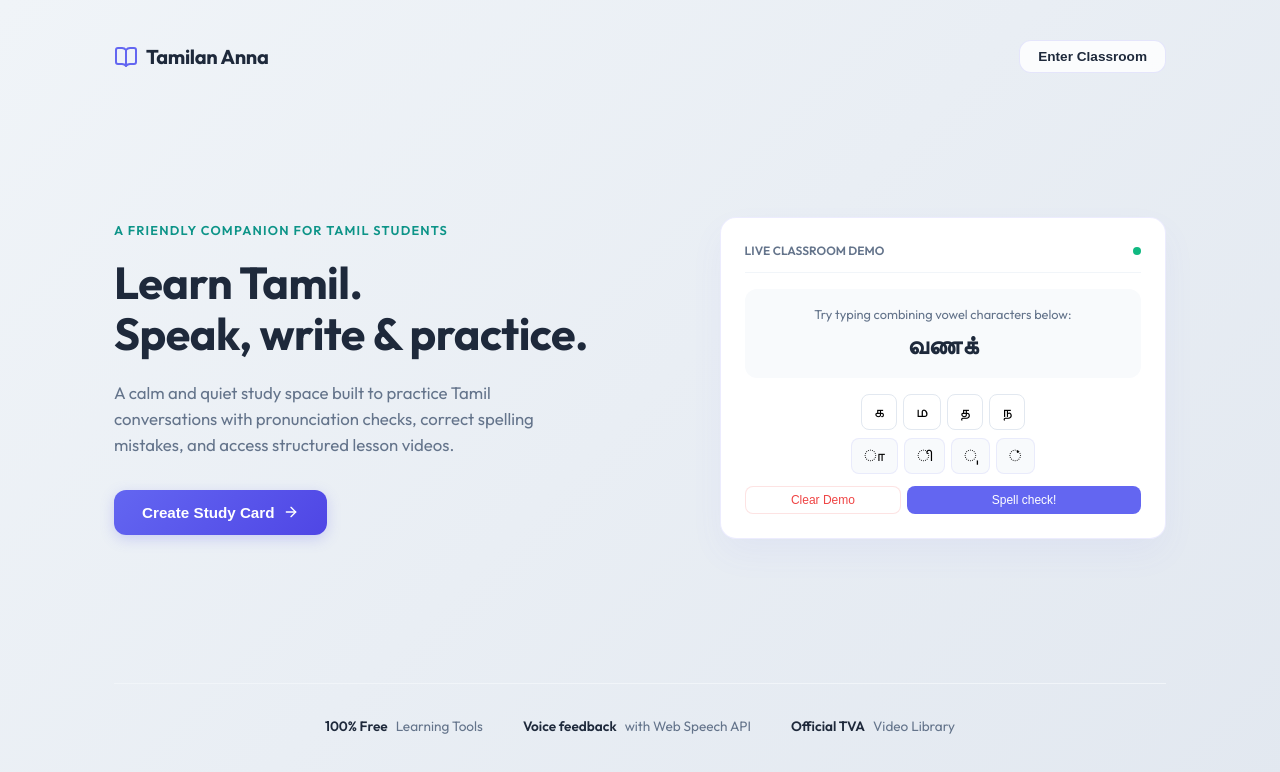
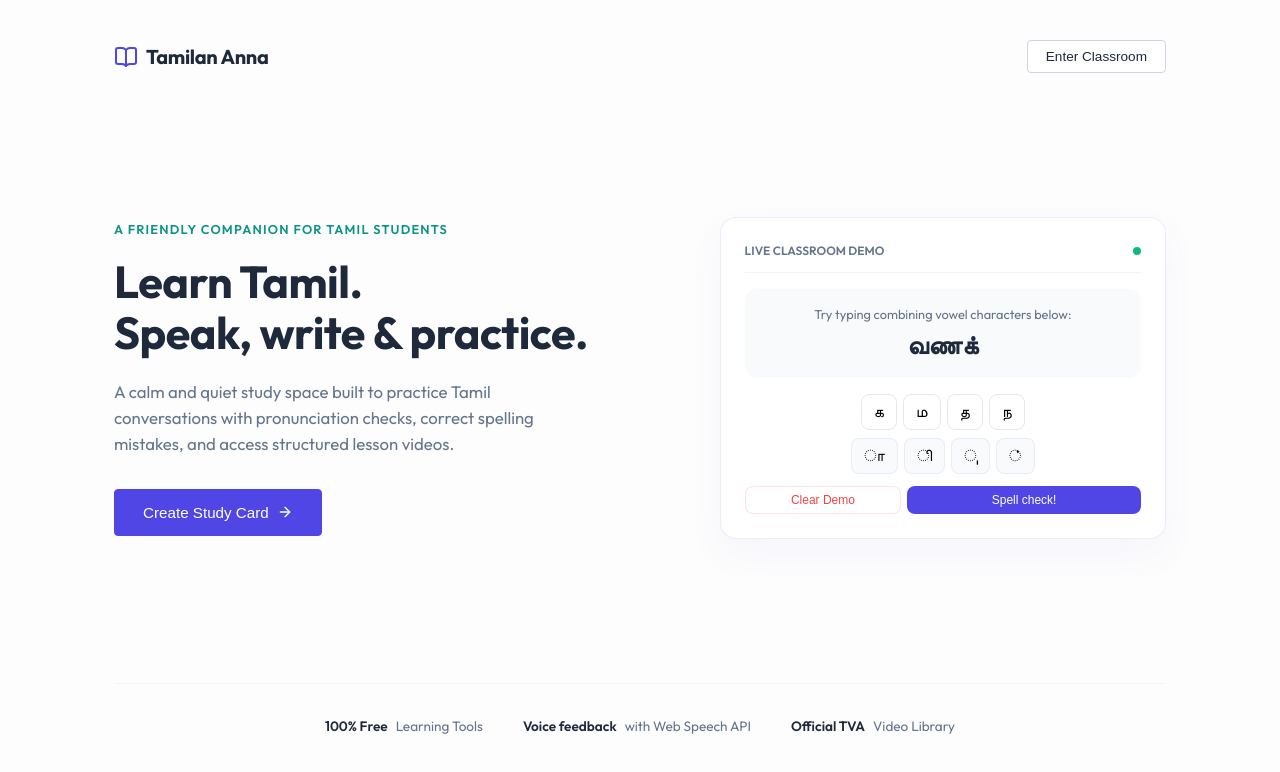
Before and after one commit to B-Sheikh/Tamilan-Anna, a React (Vite) app: page / in a window 1280 px wide. Shown: the top 772 px of the page. Built offline with nearby package versions, Linux system fonts and the light colour scheme.

Commit message:
Flatten visual styling by removing bevelled edges, glows, shadows, and rounded corners across all classroom components

```diff
--- a/src/components/Conversations.jsx
+++ b/src/components/Conversations.jsx
@@ -407,10 +407,10 @@ export default function Conversations({ apiKey, onLogActivity }) {
           border-left: 3px solid transparent;
         }
         .scenario-card:hover {
-          background: rgba(255,255,255,0.04);
+          background: rgba(0,0,0,0.02);
         }
         .active-scenario {
-          background: rgba(139, 92, 246, 0.06);
+          background: rgba(99, 102, 241, 0.05);
           border-color: var(--accent-primary);
           border-left: 3px solid var(--accent-primary);
         }
@@ -418,56 +418,53 @@ export default function Conversations({ apiKey, onLogActivity }) {
           font-size: 0.7rem;
           font-weight: bold;
           padding: 2px 6px;
-          border-radius: 4px;
+          border-radius: 2px;
           text-transform: uppercase;
         }
         .diff-badge.beginner {
-          background: rgba(16, 185, 129, 0.15);
+          background: rgba(16, 185, 129, 0.1);
           color: var(--success);
         }
         .diff-badge.intermediate {
-          background: rgba(245, 158, 11, 0.15);
+          background: rgba(245, 158, 11, 0.1);
           color: var(--warning);
         }
         .ai-avatar, .user-avatar {
           width: 40px;
           height: 40px;
-          border-radius: 50%;
+          border-radius: 4px;
           display: flex;
           align-items: center;
           justify-content: center;
           font-weight: bold;
           font-size: 0.8rem;
           flex-shrink: 0;
+          color: white;
         }
         .ai-avatar {
-          background: linear-gradient(135deg, var(--accent-secondary) 0%, #0891b2 100%);
-          color: white;
+          background: var(--accent-secondary);
         }
         .user-avatar {
-          background: linear-gradient(135deg, var(--accent-primary) 0%, #6d28d9 100%);
-          color: white;
+          background: var(--accent-primary);
         }
         .chat-bubble {
           padding: 16px;
-          border-radius: 16px;
+          border-radius: 4px;
           max-width: 80%;
           border: 1px solid var(--panel-border);
         }
         .ai-bubble {
-          background: rgba(6, 182, 212, 0.04);
-          border-top-left-radius: 0;
+          background: rgba(13, 148, 136, 0.03);
         }
         .user-bubble {
-          background: rgba(139, 92, 246, 0.04);
-          border-top-right-radius: 0;
+          background: rgba(99, 102, 241, 0.03);
         }
         .voice-btn {
-          background: rgba(255, 255, 255, 0.04);
+          background: #ffffff;
           border: 1px solid var(--panel-border);
           color: var(--text-primary);
           padding: 2px 8px;
-          border-radius: 12px;
+          border-radius: 4px;
           cursor: pointer;
           font-size: 0.75rem;
           display: flex;
@@ -476,13 +473,13 @@ export default function Conversations({ apiKey, onLogActivity }) {
           transition: all 0.2s;
         }
         .voice-btn:hover {
-          background: rgba(255, 255, 255, 0.1);
-          border-color: rgba(255,255,255,0.2);
+          background: #f8fafc;
+          border-color: #94a3b8;
         }
         .tamil-text {
           font-size: 1.25rem;
           font-weight: 500;
-          color: white;
+          color: var(--text-primary);
           margin: 4px 0;
         }
         .translit-text {
@@ -497,13 +494,13 @@ export default function Conversations({ apiKey, onLogActivity }) {
           margin: 0;
         }
         .speech-station {
-          background: rgba(0, 0, 0, 0.15);
+          background: #f8fafc;
           border: 1px solid var(--panel-border);
           padding: 20px;
-          border-radius: 16px;
+          border-radius: 4px;
         }
         .record-btn {
-          animation: pulseGlow 2s infinite;
+          animation: none;
         }
         .listening-visualizer {
           display: flex;
@@ -537,10 +534,10 @@ export default function Conversations({ apiKey, onLogActivity }) {
           100% { transform: scaleY(1.2); }
         }
         .pron-results-container {
-          background: rgba(255,255,255,0.02);
+          background: #ffffff;
           border: 1px solid var(--panel-border);
           padding: 16px;
-          border-radius: 12px;
+          border-radius: 4px;
         }
       `}</style>
     </div>
--- a/src/components/TamilKeyboard.jsx
+++ b/src/components/TamilKeyboard.jsx
@@ -166,36 +166,33 @@ export default function TamilKeyboard({ onKeyPress, targetInputRef }) {
 
       <style>{`
         .key-btn {
-          background: rgba(255, 255, 255, 0.04);
-          border: 1px solid rgba(255, 255, 255, 0.08);
-          border-radius: 8px;
+          background: #ffffff;
+          border: 1px solid #cbd5e1;
+          border-radius: 4px;
           color: var(--text-primary);
           padding: 8px 10px;
           min-width: 40px;
           font-size: 1.1rem;
           font-weight: 500;
           cursor: pointer;
-          transition: all 0.15s ease;
+          transition: all 0.1s ease;
           display: flex;
           align-items: center;
           justify-content: center;
           user-select: none;
         }
         .key-btn:hover {
-          background: rgba(255, 255, 255, 0.15);
-          border-color: rgba(255, 255, 255, 0.2);
-          transform: scale(1.05);
+          background: #f1f5f9;
+          border-color: #94a3b8;
+          transform: none;
         }
         .vowel-key:hover {
-          box-shadow: 0 0 8px rgba(6, 182, 212, 0.3);
           border-color: var(--accent-secondary);
         }
         .consonant-key:hover {
-          box-shadow: 0 0 8px rgba(139, 92, 246, 0.3);
           border-color: var(--accent-primary);
         }
         .modifier-key:hover {
-          box-shadow: 0 0 8px rgba(16, 185, 129, 0.3);
           border-color: var(--success);
         }
         .space-key {
--- a/src/index.css
+++ b/src/index.css
@@ -1,14 +1,13 @@
 @import url('https://fonts.googleapis.com/css2?family=Outfit:wght@300;400;500;600;700&family=Noto+Sans+Tamil:wght@300;400;500;600;700&display=swap');
 
 :root {
-  --bg-gradient: linear-gradient(135deg, #f0f4f8 0%, #e2e8f0 100%);
-  --bg-light: #f8fafc;
-  --panel-bg: rgba(255, 255, 255, 0.85);
-  --panel-border: rgba(99, 102, 241, 0.12);
-  --accent-primary: #6366f1; /* Indigo */
-  --accent-primary-glow: rgba(99, 102, 241, 0.15);
+  --bg-light: #fdfdfd;
+  --panel-bg: #ffffff;
+  --panel-border: #e2e8f0; /* Simple clean slate-200 border */
+  --accent-primary: #4f46e5; /* Indigo */
+  --accent-primary-glow: rgba(79, 70, 229, 0.05);
   --accent-secondary: #0d9488; /* Teal */
-  --accent-secondary-glow: rgba(13, 148, 136, 0.15);
+  --accent-secondary-glow: rgba(13, 148, 136, 0.05);
   --text-primary: #1e293b; /* Slate-800 */
   --text-muted: #64748b; /* Slate-500 */
   --success: #10b981;
@@ -28,8 +27,7 @@
 body {
   margin: 0;
   min-height: 100vh;
-  background-image: var(--bg-gradient);
-  background-attachment: fixed;
+  background-color: var(--bg-light);
   overflow-x: hidden;
 }
 
@@ -37,130 +35,104 @@ body {
   box-sizing: border-box;
 }
 
-/* Glassmorphism/Soft card utility */
+/* Flat, modern minimalist cards */
 .glass-panel {
   background: var(--panel-bg);
-  backdrop-filter: blur(12px);
-  -webkit-backdrop-filter: blur(12px);
   border: 1px solid var(--panel-border);
-  border-radius: 16px;
-  box-shadow: 0 10px 25px -5px rgba(0, 0, 0, 0.05), 0 8px 10px -6px rgba(0, 0, 0, 0.05);
-  transition: all 0.3s cubic-bezier(0.4, 0, 0.2, 1);
+  border-radius: 4px; /* Minimal, clean sharp corners */
+  box-shadow: none; /* Completely flat */
+  transition: border-color 0.15s ease-in-out;
 }
 
 .glass-panel:hover {
-  border-color: rgba(99, 102, 241, 0.25);
-  box-shadow: 0 20px 30px -10px rgba(99, 102, 241, 0.15);
-  transform: translateY(-2px);
-}
-
-/* Animations */
-@keyframes pulseGlow {
-  0%, 100% {
-    box-shadow: 0 0 15px var(--accent-primary-glow);
-  }
-  50% {
-    box-shadow: 0 0 25px rgba(99, 102, 241, 0.35);
-  }
-}
-
-@keyframes slideUp {
-  from {
-    opacity: 0;
-    transform: translateY(20px);
-  }
-  to {
-    opacity: 1;
-    transform: translateY(0);
-  }
-}
-
-.animate-fade-in {
-  animation: slideUp 0.6s cubic-bezier(0.16, 1, 0.3, 1) forwards;
+  border-color: #cbd5e1; /* Subtle hover color change, no scale, no big glows */
+  box-shadow: none;
 }
 
 /* Custom Scrollbar */
 ::-webkit-scrollbar {
-  width: 8px;
-  height: 8px;
+  width: 6px;
+  height: 6px;
 }
 ::-webkit-scrollbar-track {
-  background: rgba(0, 0, 0, 0.03);
+  background: #f1f5f9;
 }
 ::-webkit-scrollbar-thumb {
-  background: rgba(99, 102, 241, 0.15);
-  border-radius: 4px;
+  background: #cbd5e1;
+  border-radius: 2px;
 }
 ::-webkit-scrollbar-thumb:hover {
-  background: rgba(99, 102, 241, 0.3);
+  background: #94a3b8;
 }
 
-/* Buttons */
+/* Buttons: Flat with sharp borders */
 .btn-primary {
-  background: linear-gradient(135deg, var(--accent-primary) 0%, #4f46e5 100%);
+  background: var(--accent-primary);
   color: white;
-  border: none;
-  padding: 12px 24px;
-  font-weight: 550;
-  border-radius: 12px;
+  border: 1px solid var(--accent-primary);
+  padding: 10px 20px;
+  font-weight: 500;
+  border-radius: 4px; /* Sharp corners */
   cursor: pointer;
   display: inline-flex;
   align-items: center;
   gap: 8px;
-  transition: transform 0.2s, box-shadow 0.2s;
-  box-shadow: 0 4px 14px rgba(99, 102, 241, 0.25);
+  transition: background 0.15s;
+  box-shadow: none;
 }
 
 .btn-primary:hover {
-  transform: translateY(-2px);
-  box-shadow: 0 6px 20px rgba(99, 102, 241, 0.4);
+  background: #4338ca;
+  border-color: #4338ca;
+  box-shadow: none;
+  transform: none;
 }
 
 .btn-primary:active {
-  transform: translateY(0);
+  transform: none;
 }
 
 .btn-secondary {
-  background: rgba(255, 255, 255, 0.8);
+  background: #ffffff;
   color: var(--text-primary);
-  border: 1px solid rgba(99, 102, 241, 0.15);
-  padding: 12px 24px;
-  font-weight: 550;
-  border-radius: 12px;
+  border: 1px solid #cbd5e1;
+  padding: 10px 20px;
+  font-weight: 500;
+  border-radius: 4px;
   cursor: pointer;
   display: inline-flex;
   align-items: center;
   gap: 8px;
-  transition: all 0.2s;
+  transition: all 0.15s;
 }
 
 .btn-secondary:hover {
-  background: white;
-  border-color: var(--accent-primary);
-  box-shadow: 0 4px 12px rgba(99, 102, 241, 0.08);
+  background: #f8fafc;
+  border-color: #94a3b8;
+  box-shadow: none;
 }
 
 /* Form controls */
 .form-input {
-  background: white;
-  border: 1px solid rgba(99, 102, 241, 0.2);
+  background: #ffffff;
+  border: 1px solid #cbd5e1;
   color: var(--text-primary);
-  padding: 12px 16px;
-  border-radius: 12px;
+  padding: 10px 14px;
+  border-radius: 4px;
   outline: none;
-  font-size: 1rem;
-  transition: all 0.3s;
+  font-size: 0.95rem;
+  transition: border-color 0.15s;
 }
 
 .form-input:focus {
   border-color: var(--accent-primary);
-  box-shadow: 0 0 0 3px var(--accent-primary-glow);
+  box-shadow: none;
 }
 
 /* App Layout Grid */
 .layout-container {
   display: grid;
-  grid-template-columns: 280px 1fr;
+  grid-template-columns: 260px 1fr;
   min-height: 100vh;
 }
 
```
Also changed, not shown: src/components/SpellingGrammar.jsx (+14 -13 lines).
